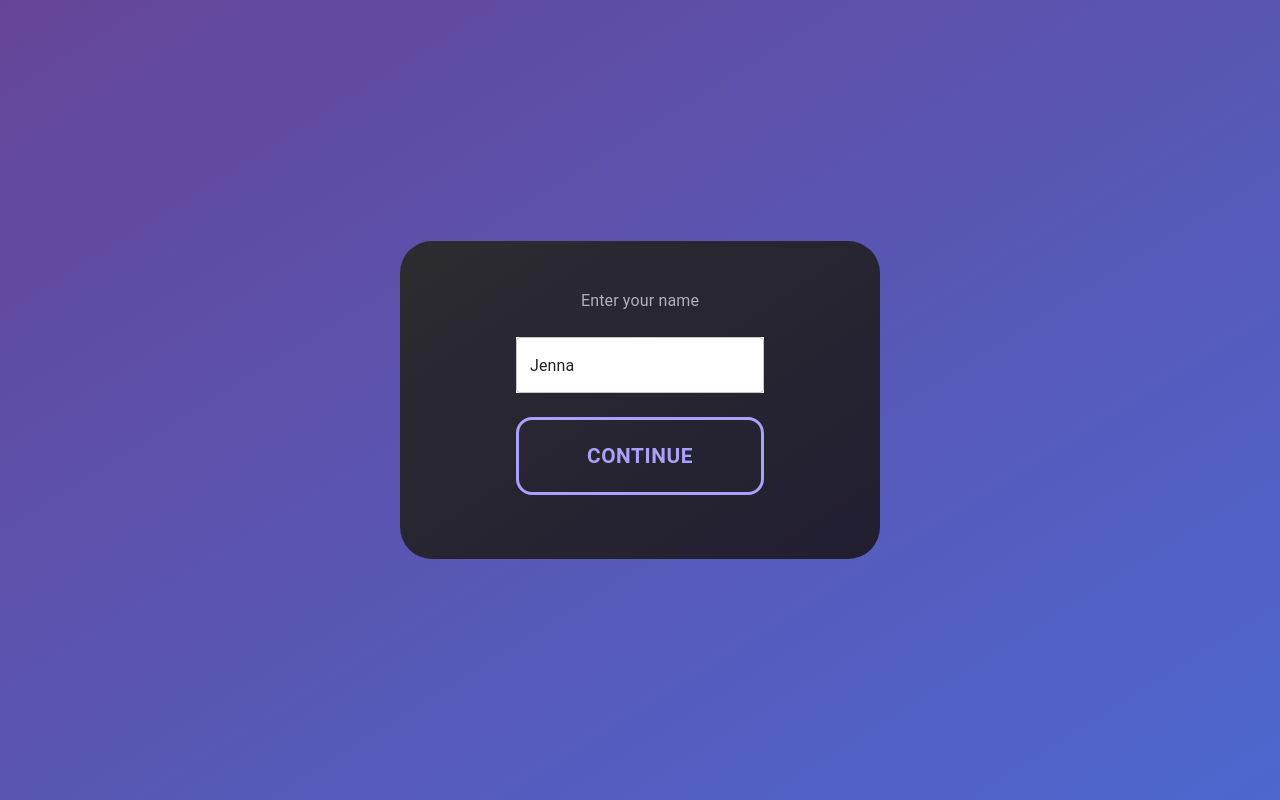
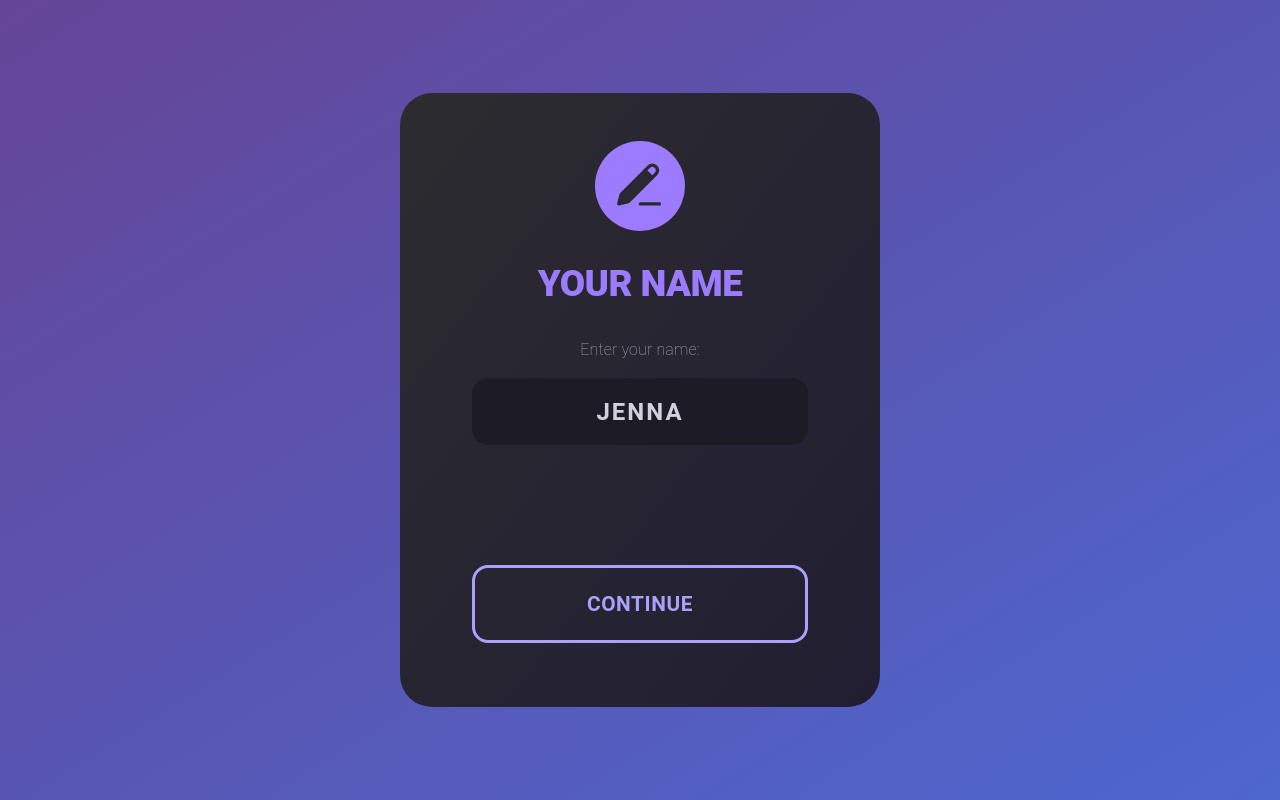
Before and after one commit to JennaXiao3/Chat-Play, a React (Create React App) app in the folder client/: page /name/create in a window 1280 px wide. Built offline with nearby package versions, Linux system fonts and the light colour scheme; no server answers.

Commit message:
completed NamePage

```diff
--- a/client/src/pages/BasePage.jsx
+++ b/client/src/pages/BasePage.jsx
@@ -33,6 +33,7 @@ function BasePage({ children }) {
         <Stack
           spacing={3}
           display="flex"
+          width="70%"
           justifyContent="center"
           alignItems="center"
         >
--- a/client/src/pages/GamePage.jsx
+++ b/client/src/pages/GamePage.jsx
@@ -3,7 +3,6 @@ import { Box, Button, Grid, Typography, TextField } from "@mui/material";
 import UserContext from "../contexts/UserContext";
 import { socket } from "../websockets";
 import Countdown from "react-countdown";
-
 
 function GamePage() {
   const [user, setUser] = useContext(UserContext);
@@ -17,14 +16,14 @@ function GamePage() {
   };
 
   useEffect(() => {
-    socket.on("new-prompt", data => console.log(data))
-  })
+    socket.on("new-prompt", (data) => console.log(data));
+  });
 
   const timeRenderer = ({ minutes, seconds, completed }) => {
     if (completed) {
       return <Typography color="#262332">DONE</Typography>;
     } else {
-      if (minutes == 0) {
+      if (minutes === 0) {
         return <Typography color="#262332">{seconds}s left</Typography>;
       } else {
         return (
--- a/client/src/pages/JoinPage.jsx
+++ b/client/src/pages/JoinPage.jsx
@@ -4,28 +4,32 @@ import BasePage from "./BasePage";
 import { Link } from "react-router-dom";
 import { socket } from "../websockets";
 import UserContext from "../contexts/UserContext";
+import IconHeading from "./IconHeading";
+import joinIcon from "../images/joinIcon.svg";
 
 function JoinPage() {
   const [roomCode, setRoomCode] = useState("");
   const [user] = useContext(UserContext);
 
   const joinRoomHandler = () => {
-    socket.send(JSON.stringify({
-      action: "join-room",
-      userName: user.name,
-      roomCode: parseInt(roomCode)
-    }))
+    socket.send(
+      JSON.stringify({
+        action: "join-room",
+        userName: user.name,
+        roomCode: parseInt(roomCode),
+      })
+    );
   };
 
   useEffect(() => {
-    socket.on("joined-room", data => {
-      console.log(`yo what is this${data}`)
-    })
-  })
+    socket.on("joined-room", (data) => {
+      console.log(`yo what is this${data}`);
+    });
+  });
 
   return (
     <BasePage>
-      <Typography variant="h1">JOIN A ROOM</Typography>
+      <IconHeading text="JOIN A ROOM" icon={joinIcon} />
       <Typography>Enter the room code:</Typography>
       <TextField
         sx={{ backgroundColor: "white" }}
--- a/client/src/pages/NamePage.jsx
+++ b/client/src/pages/NamePage.jsx
@@ -1,9 +1,11 @@
 import React, { useEffect, useContext } from "react";
 import BasePage from "./BasePage";
 import { useParams, Link } from "react-router-dom";
-import { Button, Typography, TextField } from "@mui/material";
+import { Box, Button, Typography, TextField } from "@mui/material";
 import UserContext from "../contexts/UserContext";
 import { socket } from "../websockets";
+import IconHeading from "./IconHeading";
+import editIcon from "../images/editIcon.svg";
 
 function NamePage() {
   const { type } = useParams(); // will be "join" or "create"
@@ -22,23 +24,46 @@ function NamePage() {
 
   useEffect(() => {
     socket.on("created-room", (data) => {
-      data = JSON.parse(data)
-      setUser(user => {
-        return { ...user, id: data.user_id, roomCode: data.room_code }
+      data = JSON.parse(data);
+      setUser((user) => {
+        return { ...user, id: data.user_id, roomCode: data.room_code };
       });
     });
   });
 
   return (
     <BasePage>
-      <Typography>Enter your name</Typography>
-      <TextField
-        sx={{ bgcolor: "white" }}
-        value={user.name}
-        onChange={(event) => {
-          setUser({ name: event.target.value });
-        }}
-      />
+      <IconHeading text="YOUR NAME" icon={editIcon} />
+      <Box pt={1} pb={12} width="100%" justifyContent="center">
+        <Typography pb={2} textAlign="center">
+          Enter your name:
+        </Typography>
+        <Box bgcolor="#1D1B25" width="100%" borderRadius="1rem">
+          <TextField
+            fullWidth
+            value={user.name}
+            onChange={(event) => {
+              setUser({ ...user, name: event.target.value });
+            }}
+            sx={{
+              "& .MuiOutlinedInput-root": {
+                "& fieldset": {
+                  border: "none",
+                  borderRadius: "20rem",
+                },
+              },
+              "& .MuiInputBase-input": {
+                fontSize: "1.5rem",
+                color: "#D2D0DC",
+                textAlign: "center",
+                fontWeight: 600,
+                letterSpacing: "2px",
+                textTransform: "uppercase",
+              },
+            }}
+          />
+        </Box>
+      </Box>
       <Button
         variant="outlined"
         component={Link}
--- a/client/src/theme.js
+++ b/client/src/theme.js
@@ -18,6 +18,7 @@ const theme = createTheme({
     body1: {
       color: "#B2B0BA",
       fontSize: "1rem",
+      fontWeight: 200,
     },
   },
   components: {
```
Also changed, not shown: client/src/images/editIcon.svg (added), client/src/images/joinIcon.svg (added).
